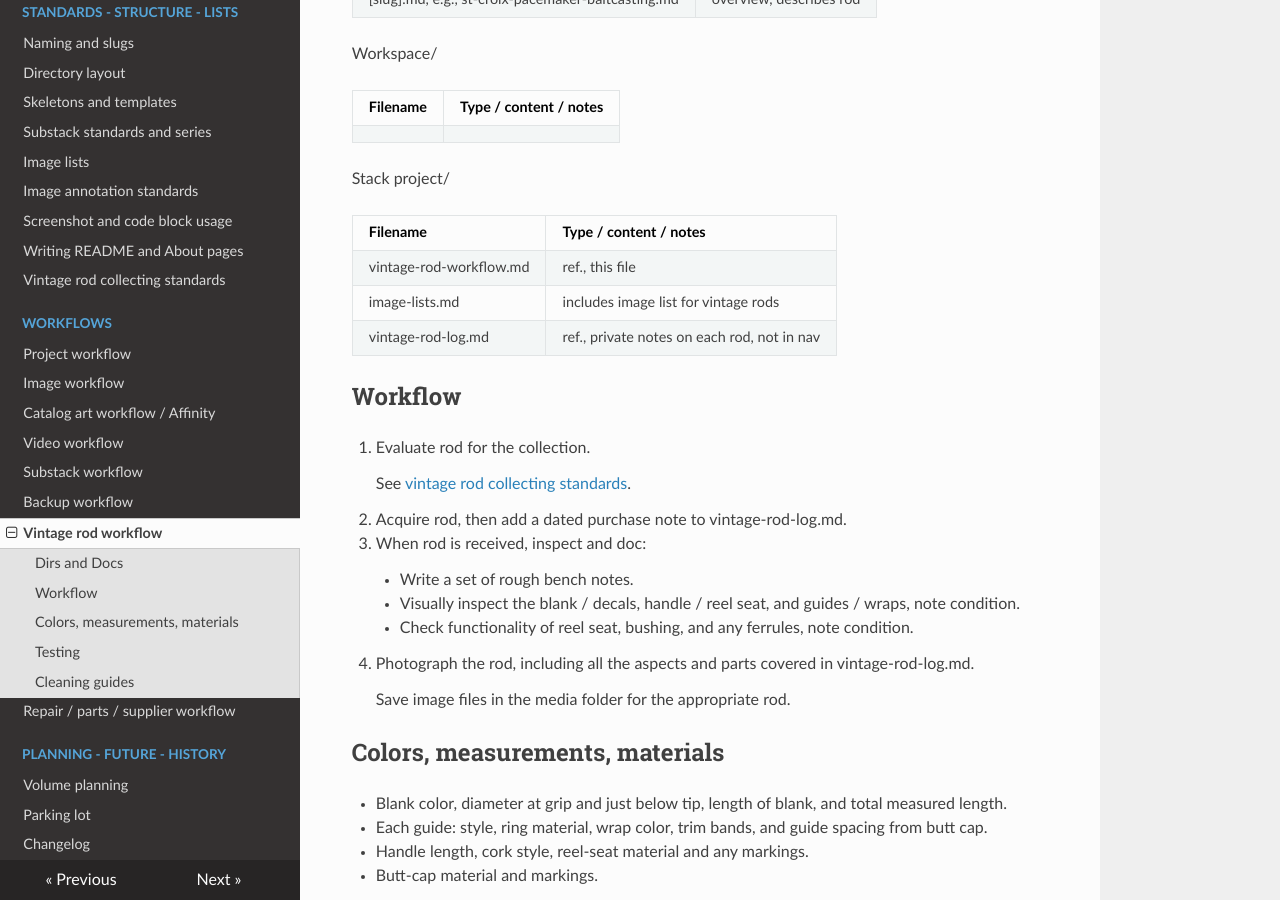
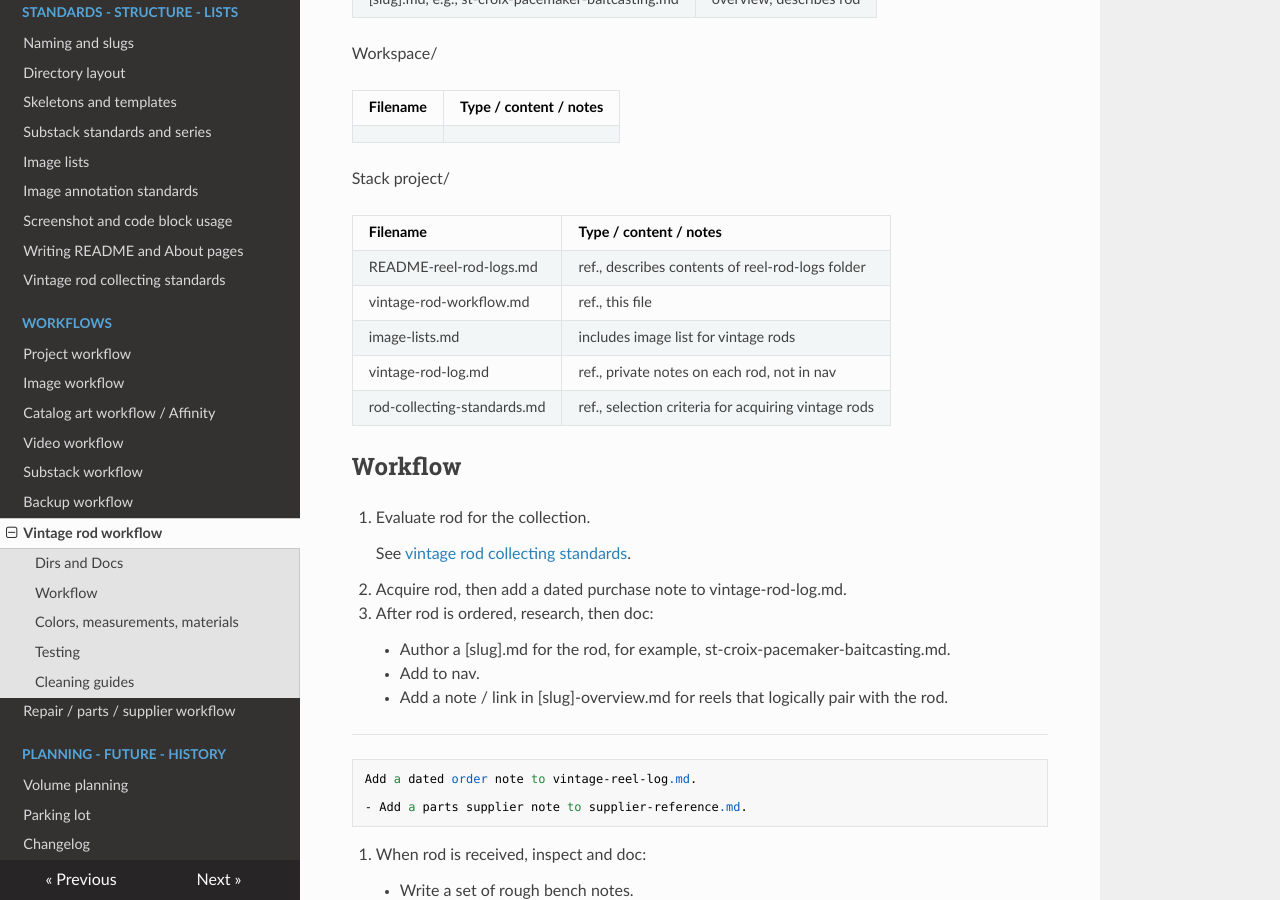
Before and after one commit to john-tech-writer/stack-project-docs, an MkDocs documentation site: the page built from docs/vintage-rod-workflow.md, in a window 1280 px wide and 900 px high, scrolled down 461 px. Built offline with MkDocs 1.6.1, drawn with Linux system fonts in a browser that asks for light colours; nearby versions of some CDN libraries.

Commit message:
changes to files and naming
changed name of log folder, more revs to the README and workflow pages

```diff
--- a/docs/vintage-rod-workflow.md
+++ b/docs/vintage-rod-workflow.md
@@ -22,9 +22,11 @@ Stack project/
 
 Filename | Type / content / notes
 --|--
+ README-reel-rod-logs.md | ref., describes contents of reel-rod-logs folder
  vintage-rod-workflow.md | ref., this file
  image-lists.md | includes image list for vintage rods
  vintage-rod-log.md | ref., private notes on each rod, not in nav
+ rod-collecting-standards.md | ref., selection criteria for acquiring vintage rods
 
 ## Workflow
 
@@ -33,6 +35,20 @@ Filename | Type / content / notes
     See [vintage rod collecting standards](rod-collecting-standards.md).
 
 2. Acquire rod, then add a dated purchase note to vintage-rod-log.md.
+
+3. After rod is ordered, research, then doc:
+
+    - Author a [slug].md for the rod, for example, st-croix-pacemaker-baitcasting.md.
+
+    - Add to nav.
+
+    - Add a note / link in [slug]-overview.md for reels that logically pair with the rod.
+
+-------------------
+
+    Add a dated order note to vintage-reel-log.md.
+
+    - Add a parts supplier note to supplier-reference.md.
 
 3. When rod is received, inspect and doc:
 
```
Also changed, not shown: docs/reel and rod logs/README-reel-rod-logs.md (deleted, +0 -36 lines), docs/reel-rod logs/README-reel-rod-logs.md (added, +38 -0 lines), docs/reel-rod logs/vintage-reel-log.md (renamed from docs/reel and rod logs/vintage-reel-log.md), docs/reel-rod logs/vintage-rod-log.md (renamed from docs/reel and rod logs/vintage-rod-log.md), 2 other files.
